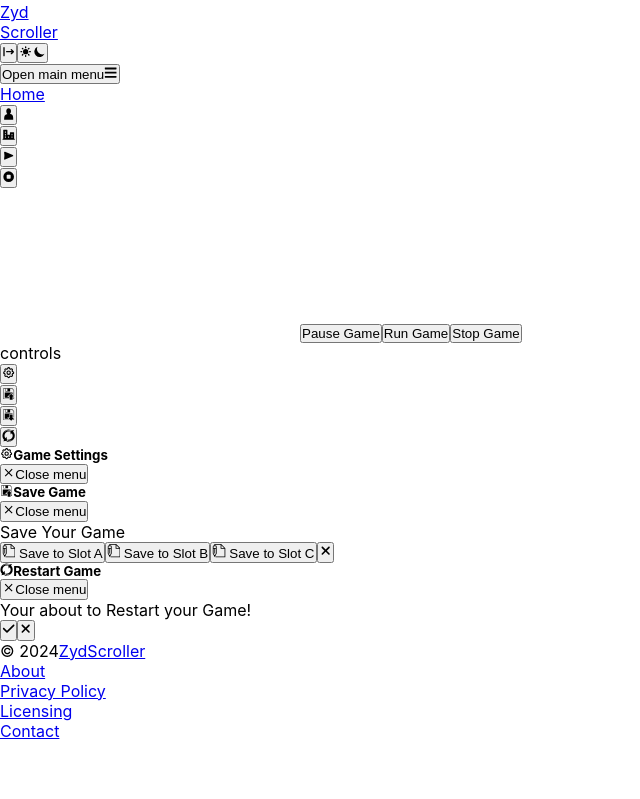
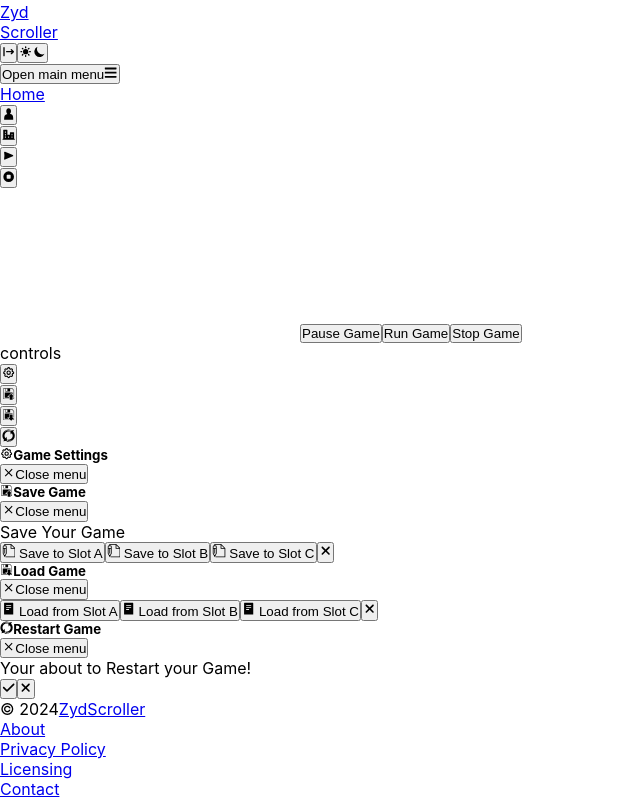
Before and after one commit to warnakulasuriya-fds-e23/SideScrollerWebApp, a React (Create React App) app in the folder frontend/: page / in a window 1280 px wide. Shown: the part 502-1301 px from the top of the page, without its empty margins (0-640 px from the left). Before the commit the page ends 1243 px from the top, so only its background shows below. Built offline with nearby package versions, Linux system fonts and the light colour scheme; no server answers; sample sign-in values are in the browser's storage.

Commit message:
Implemented load game drawer

```diff
--- a/frontend/src/components/RightCabinet.js
+++ b/frontend/src/components/RightCabinet.js
@@ -4,12 +4,14 @@ import { HiOutlineCog } from "react-icons/hi";
 import { GiSave, GiLoad, GiCycle } from "react-icons/gi";
 import {
   GameSettingsDrawer,
+  SaveGameDrawer,
+  LoadGameDrawer,
   RestartGameDrawer,
-  SaveGameDrawer,
 } from "./cabinetDrawers";
 export const RightCabinet = (props) => {
   const [gameSettingsOpen, setGameSettingsOpen] = useState(false);
   const [saveGameOpen, setSaveGameOpen] = useState(false);
+  const [loadGameOpen, setLoadGameOpen] = useState(false);
   const [restartGameOpen, setRestartGameOpen] = useState(false);
   const handleGameSettingsClose = () => {
     setGameSettingsOpen(false);
@@ -17,6 +19,10 @@ export const RightCabinet = (props) => {
   };
   const handleSaveGameClose = () => {
     setSaveGameOpen(false);
+    props.togglePauseGameMethod();
+  };
+  const handleLoadGameClose = () => {
+    setLoadGameOpen(false);
     props.togglePauseGameMethod();
   };
   const handleRestartGameClose = () => {
@@ -55,7 +61,10 @@ export const RightCabinet = (props) => {
             <Button
               className="transform hover:scale-150 hover:-translate-x-5 transition ease-linear duration-300"
               color="blue"
-              onClick={props.loadGameMethod}
+              onClick={() => {
+                setLoadGameOpen(true);
+                props.togglePauseGameMethod();
+              }}
             >
               <GiLoad className="size-3 sm:size-6 " />
             </Button>
@@ -87,6 +96,12 @@ export const RightCabinet = (props) => {
         position="right"
         saveGameMethod={props.saveGameMethod}
       />
+      <LoadGameDrawer
+        open={loadGameOpen}
+        onClose={handleLoadGameClose}
+        position="right"
+        LoadGameMethod={props.LoadGameMethod}
+      />
       <RestartGameDrawer
         open={restartGameOpen}
         onClose={handleRestartGameClose}
--- /dev/null
+++ b/frontend/src/components/cabinetDrawers/LoadGameDrawer.js
@@ -0,0 +1,40 @@
+import React from "react";
+import { Button, Drawer, Label } from "flowbite-react";
+import { GiLoad } from "react-icons/gi";
+import { IoReaderSharp } from "react-icons/io5";
+import { FaXmark } from "react-icons/fa6";
+const LoadGameBox = (props) => {
+  const loadFromSlotA = () => {};
+  const loadFromSlotB = () => {};
+  const loadFromSlotC = () => {};
+  return (
+    <div className="flex flex-col gap-5 justify-center">
+      <Button gradientMonochrome="info" onClick={loadFromSlotA}>
+        <IoReaderSharp className="size-6" /> <span>Load from Slot A</span>
+      </Button>
+      <Button gradientMonochrome="info" onClick={loadFromSlotB}>
+        <IoReaderSharp className="size-6" /> Load from Slot B
+      </Button>
+      <Button gradientMonochrome="info" onClick={loadFromSlotC}>
+        <IoReaderSharp className="size-6" /> Load from Slot C
+      </Button>
+      <Button gradientMonochrome="failure" onClick={props.closeDrawer}>
+        <FaXmark />
+      </Button>
+    </div>
+  );
+};
+
+export const LoadGameDrawer = (props) => {
+  return (
+    <Drawer open={props.open} onClose={props.onClose} position={props.position}>
+      <Drawer.Header title="Load Game" titleIcon={GiLoad} />
+      <Drawer.Items>
+        <LoadGameBox
+          closeDrawer={props.onClose}
+          saveGameMethod={props.saveGameMethod}
+        />
+      </Drawer.Items>
+    </Drawer>
+  );
+};
--- a/frontend/src/components/cabinetDrawers/index.js
+++ b/frontend/src/components/cabinetDrawers/index.js
@@ -1,3 +1,4 @@
 export { GameSettingsDrawer } from "./GameSettingsDrawer";
+export { LoadGameDrawer } from "./LoadGameDrawer";
 export { RestartGameDrawer } from "./RestartGameDrawer";
 export { SaveGameDrawer } from "./SaveGameDrawer";
```
